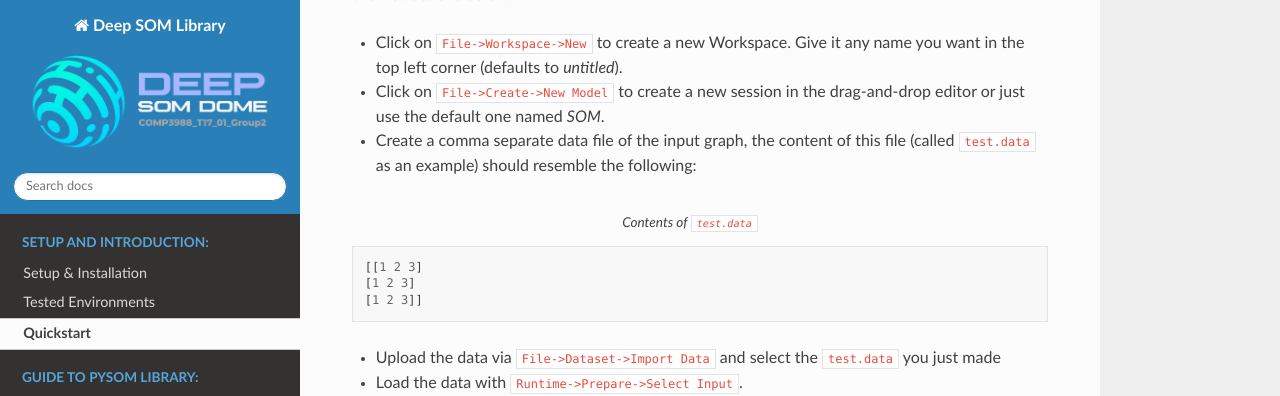
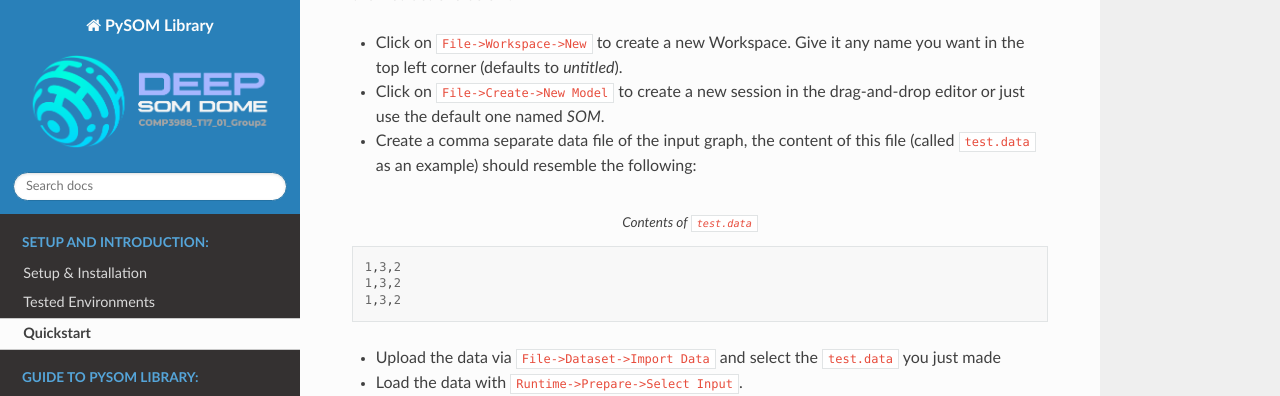
Before and after one commit to takatsuka/DeepSOM, a Sphinx documentation site: the page built from docs/source/quickstart.rst, in a window 1280 px wide and 900 px high, scrolled down 1805 px. Shown: the top 396 px of the window. Built offline with Sphinx 7.4.7 and the Read the Docs theme 2.0.0, drawn with Linux system fonts in a browser that asks for light colours.

Commit message:
minor typo fixes

```diff
--- a/docs/source/conf.py
+++ b/docs/source/conf.py
@@ -17,7 +17,7 @@ sys.path.insert(0, os.path.abspath('../..'))
 
 # -- Project information -----------------------------------------------------
 
-project = 'Deep SOM Library'
+project = 'PySOM Library'
 copyright = '2021, COMP3988_T17_01_Group2'
 author = 'COMP3988_T17_01_Group2'
 
--- a/docs/source/quickstart.rst
+++ b/docs/source/quickstart.rst
@@ -104,9 +104,9 @@ Move into the ``deep-som-dome/app`` directory and run the application with
 .. code-block::
     :caption: Contents of ``test.data``
 
-    [[1 2 3]
-    [1 2 3]
-    [1 2 3]]
+    1,3,2
+    1,3,2
+    1,3,2
 
 - Upload the data via ``File->Dataset->Import Data`` and select the ``test.data``
   you just made
```
